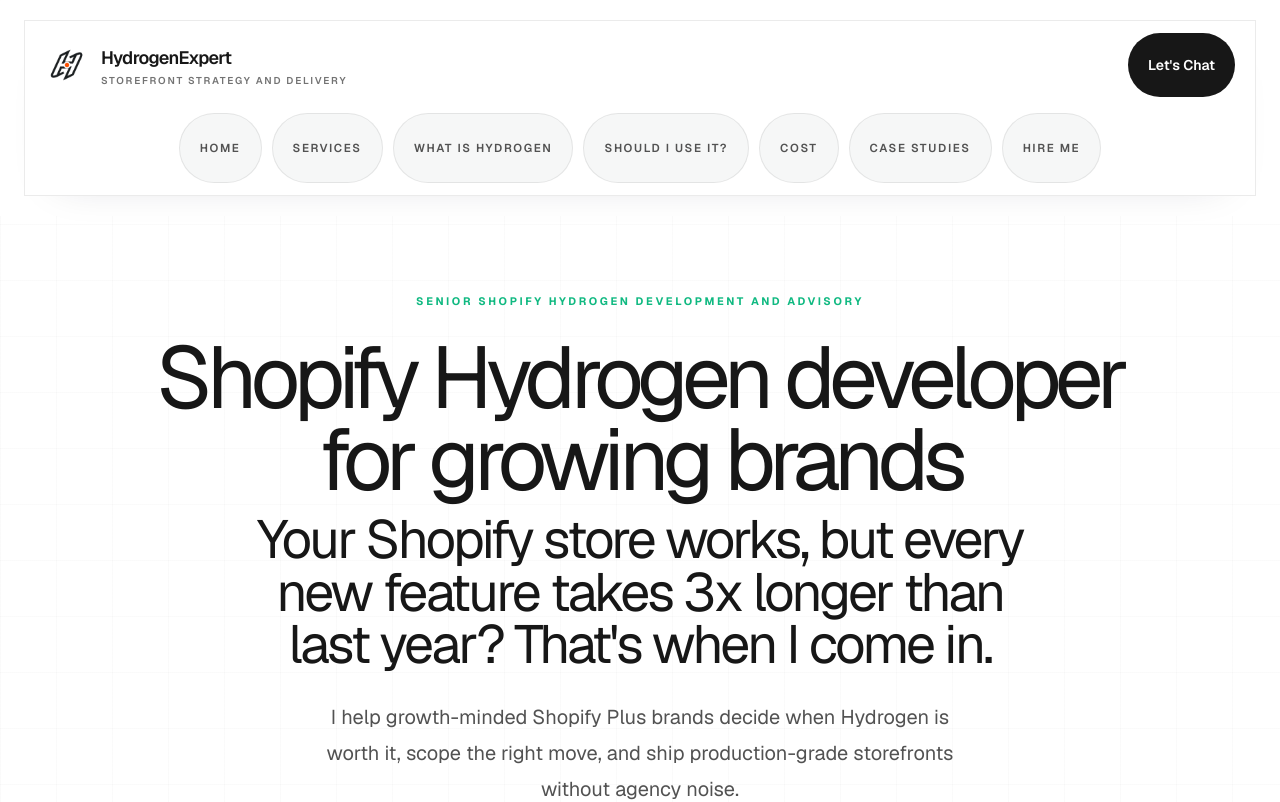
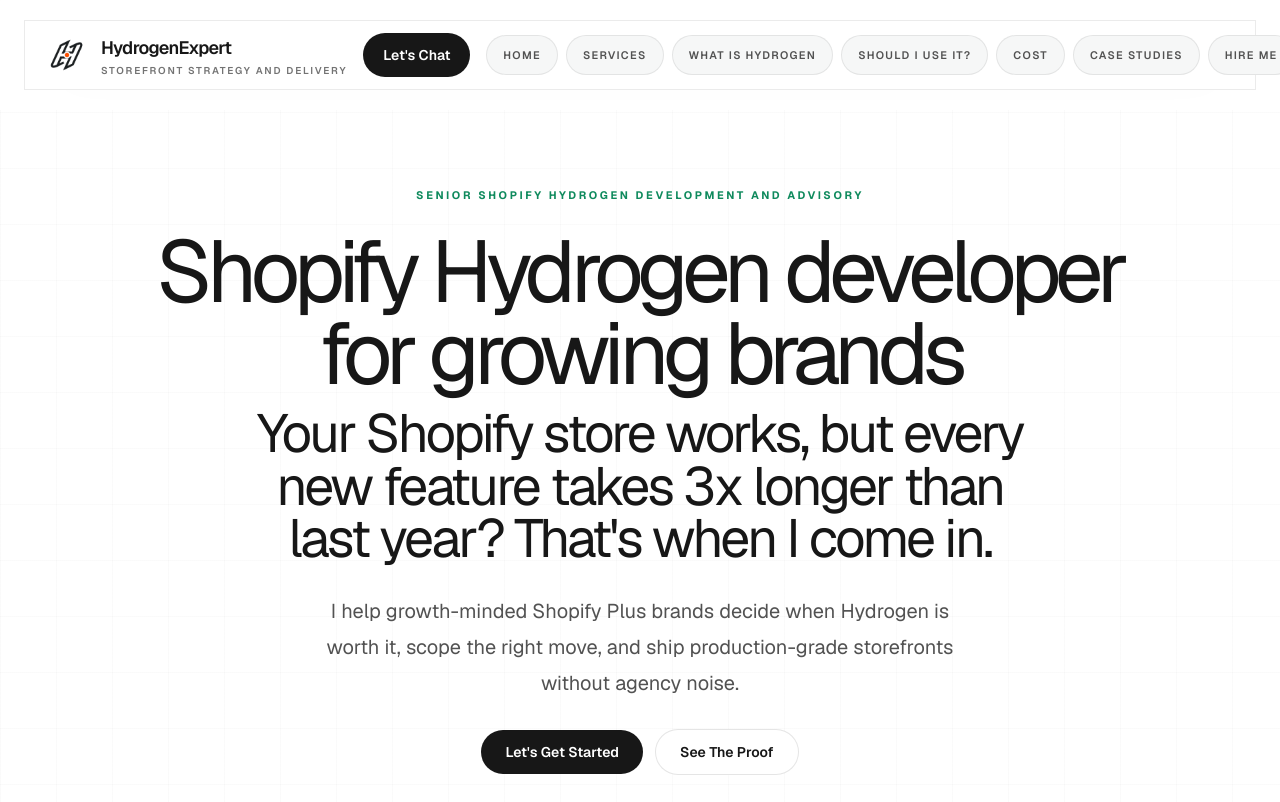
Before and after one commit to emremutlu08/hydrogenexpert, a Next.js app: page / in a window 1280 px wide. Shown: the top 802 px of the page. Built offline with nearby package versions, Linux system fonts and the light colour scheme; no server answers; the database is empty.

Commit message:
fix: repair homepage desktop layout

```diff
--- a/app/globals.css
+++ b/app/globals.css
@@ -5,7 +5,8 @@
   --foreground: #171717;
   --font-sans: var(--font-geist);
   --font-display: var(--font-geist);
-  --dna-accent: #10b981;
+  --dna-accent: #0f8a5d;
+  --dna-accent-fill: #10b981;
   --dna-accent-soft: rgba(16, 185, 129, 0.1);
   --dna-border: rgba(23, 23, 23, 0.08);
   --dna-border-strong: rgba(23, 23, 23, 0.14);
@@ -40,6 +41,7 @@
 }
 
 html {
+  box-sizing: border-box;
   scroll-behavior: auto;
 }
 
@@ -313,7 +315,7 @@ select {
 
 .feature-number {
   @apply inline-flex h-14 min-w-14 flex-none items-center justify-center whitespace-nowrap rounded-full px-3 text-base leading-none font-black tabular-nums;
-  background: var(--dna-accent);
+  background: var(--dna-accent-fill);
   color: #ffffff;
 }
 
@@ -467,14 +469,22 @@ select {
 }
 
 @media (min-width: 1024px) {
+  .site-header__frame {
+    @apply flex items-center justify-between gap-4;
+  }
+
+  .site-header__top-row {
+    @apply shrink-0;
+  }
+
   .site-header__nav--responsive {
-    @apply mt-4 flex justify-center gap-2.5 overflow-visible px-0 pb-0;
+    @apply mt-0 flex justify-end gap-2 overflow-visible px-0 pb-0;
     mask-image: none;
   }
 }
 
 .site-header__nav-link {
-  @apply flex min-h-11 shrink-0 items-center justify-center whitespace-nowrap rounded-full border border-black/8 bg-[#f6f7f7] px-4 py-2.5 text-center text-[0.69rem] font-semibold uppercase tracking-[0.12em] text-neutral-600 transition-colors hover:border-[#10b981] hover:text-[#10b981] lg:px-5 lg:py-3 lg:text-[0.72rem] lg:tracking-[0.14em];
+  @apply flex min-h-11 shrink-0 items-center justify-center whitespace-nowrap rounded-full border border-black/8 bg-[#f6f7f7] px-4 py-2.5 text-center text-[0.69rem] font-semibold uppercase tracking-[0.12em] text-neutral-600 transition-colors hover:border-[#10b981] hover:text-[#10b981] lg:min-h-10 lg:px-4 lg:py-2 lg:text-[0.68rem] lg:tracking-[0.12em];
 }
 
 .work-card__brand-zone {
@@ -685,7 +695,7 @@ select {
 
 .lead-form-field input,
 .lead-form-field textarea {
-  @apply w-full rounded-[1.15rem] border border-white/18 bg-white/[0.08] px-4 py-4 text-sm text-white outline-none transition-colors placeholder:text-neutral-400 focus:border-[#10b981] focus:bg-white/[0.12];
+  @apply min-w-0 max-w-full w-full rounded-[1.15rem] border border-white/18 bg-white/[0.08] px-4 py-4 text-sm text-white outline-none transition-colors placeholder:text-neutral-400 focus:border-[#10b981] focus:bg-white/[0.12];
   min-height: 44px;
 }
 
--- a/app/page.tsx
+++ b/app/page.tsx
@@ -9,7 +9,6 @@ import { ProcessStepGrid } from "@/components/ProcessStepGrid";
 import { ProofCardGrid } from "@/components/ProofCardGrid";
 import { SelectedWorkGrid } from "@/components/SelectedWorkGrid";
 import { SectionHeader } from "@/components/SectionHeader";
-import { SplitFeatureSection } from "@/components/SplitFeatureSection";
 import { StatCardGrid } from "@/components/StatCardGrid";
 import { TrustBar } from "@/components/TrustBar";
 import { UdemyCourseCard } from "@/components/UdemyCourseCard";
@@ -389,23 +388,29 @@ export default function HomePage() {
           <SelectedWorkGrid />
         </section>
 
-        <ProofCardGrid items={proofCards} columnsClassName="grid gap-5 md:grid-cols-2 xl:grid-cols-4 xl:items-stretch" />
+        <section className="surface-card space-y-6">
+          <SectionHeader
+            eyebrow="Proof"
+            title="Public trust signals without fake agency theater."
+            description="The proof layer should scan cleanly before the page asks a merchant to take the next step."
+          />
+          <ProofCardGrid
+            items={proofCards}
+            columnsClassName="grid gap-5 md:grid-cols-2 xl:grid-cols-5 xl:items-stretch"
+          />
+        </section>
 
-        <SplitFeatureSection
-          leftClassName="rounded-[1.35rem] border border-black/8 bg-[#f6f7f7] p-6 md:p-8"
-          rightClassName=""
-          left={
-            <>
-              <p className="eyebrow">Results</p>
-              <h2 className="section-heading mt-3">Results built for real business decisions.</h2>
-              <p className="mt-4 text-sm leading-7 text-neutral-600">
-                The useful outcome is not more tech. It is a storefront that is easier to scale,
-                easier to trust, and easier to improve after launch.
-              </p>
-            </>
-          }
-          right={<StatCardGrid items={homepageMetrics} columnsClassName="grid gap-4 sm:grid-cols-2 xl:grid-cols-3 xl:auto-rows-fr" />}
-        />
+        <section className="surface-card space-y-6">
+          <SectionHeader
+            eyebrow="Results"
+            title="Results built for real business decisions."
+            description="The useful outcome is not more tech. It is a storefront that is easier to scale, easier to trust, and easier to improve after launch."
+          />
+          <StatCardGrid
+            items={homepageMetrics}
+            columnsClassName="grid gap-4 sm:grid-cols-2 lg:grid-cols-3 xl:grid-cols-6 xl:auto-rows-fr"
+          />
+        </section>
 
         <section id="process" className="surface-card space-y-6">
           <SectionHeader
```
